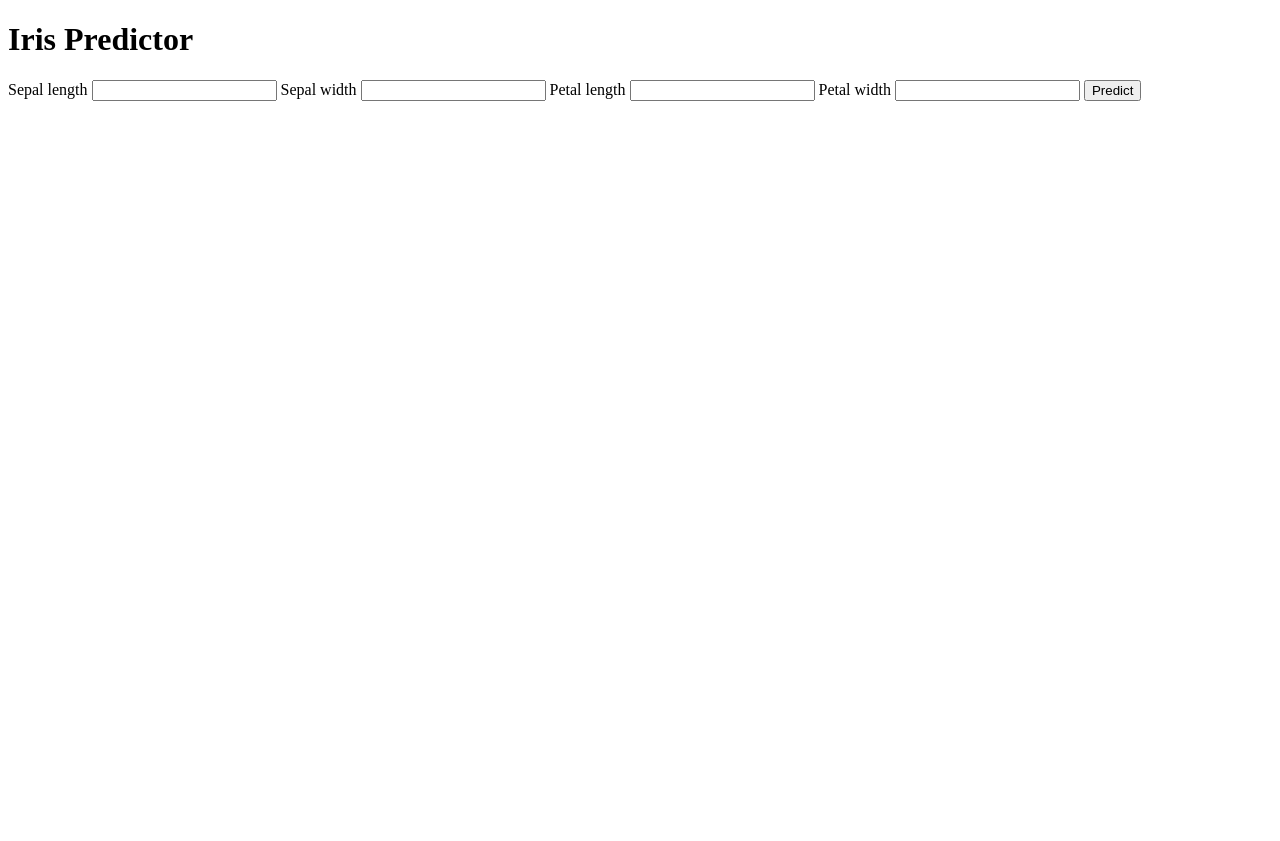
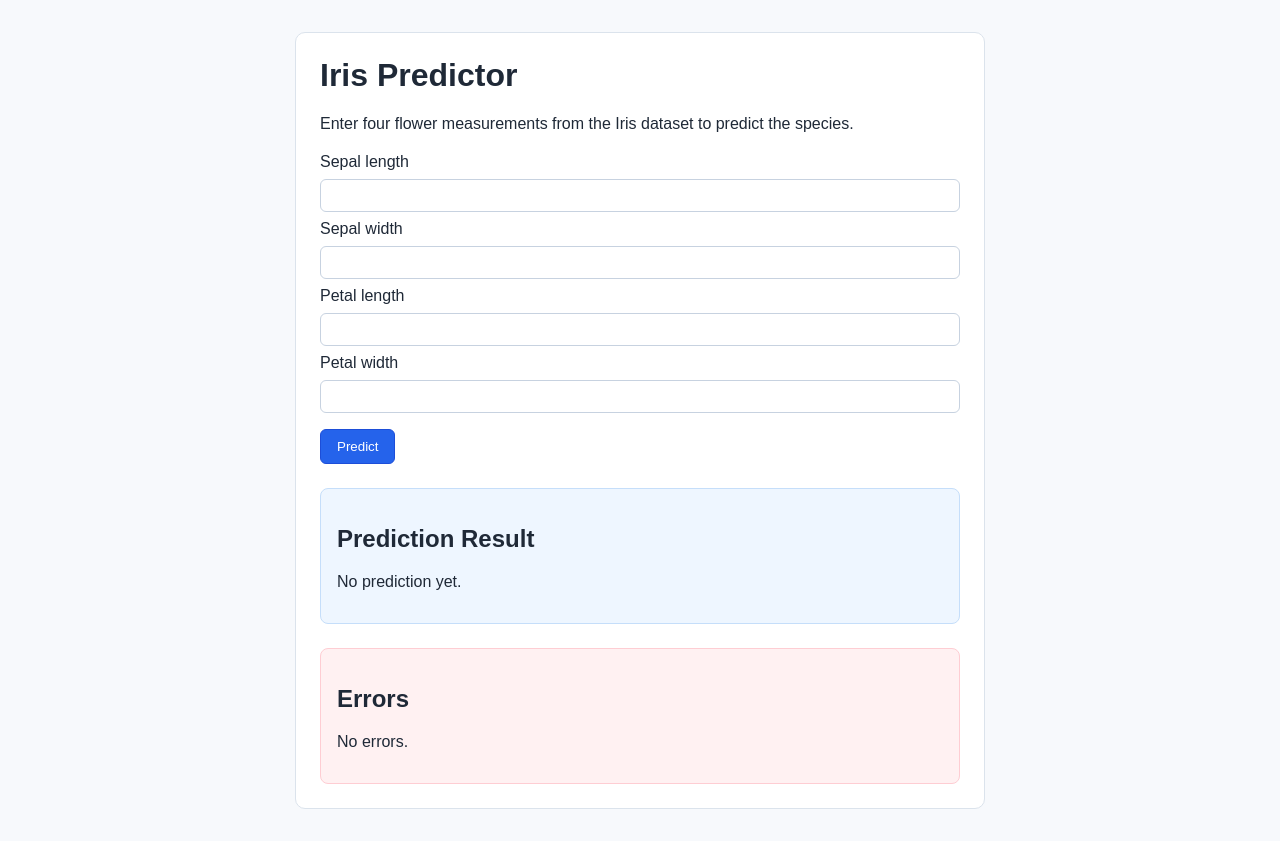
Before and after one commit to sagivba/iris-demo-site, a Flask app: page / in a window 1280 px wide. Before the commit the page ends 101 px from the top, so only its background shows below. Run offline with Flask 3, Linux system fonts and the light colour scheme.

Commit message:
Build main Iris demo UI with result and error panels

```diff
--- a/routes/web.py
+++ b/routes/web.py
@@ -13,7 +13,7 @@ web_bp = Blueprint("web", __name__)
 @web_bp.get("/")
 def home():
     """Render the main Iris input page."""
-    return render_template("index.html", errors=[], form_values={})
+    return render_template("index.html", errors=[], form_values={}, prediction_label=None)
 
 
 @web_bp.post("/predict")
@@ -34,6 +34,7 @@ def predict():
                 "index.html",
                 errors=validation_errors,
                 form_values=raw_inputs,
+                prediction_label=None,
             ),
             400,
         )
@@ -41,7 +42,8 @@ def predict():
     prediction = predict_iris(validated_inputs)
 
     return render_template(
-        "result.html",
-        prediction=prediction,
-        inputs=validated_inputs,
+        "index.html",
+        errors=[],
+        form_values=raw_inputs,
+        prediction_label=prediction["predicted_class_label"],
     )
--- a/static/style.css
+++ b/static/style.css
@@ -0,0 +1,67 @@
+body {
+  font-family: Arial, sans-serif;
+  background: #f7f9fc;
+  color: #1f2937;
+  margin: 0;
+}
+
+main {
+  max-width: 640px;
+  margin: 2rem auto;
+  padding: 1.5rem;
+  background: #ffffff;
+  border: 1px solid #dbe3ec;
+  border-radius: 10px;
+}
+
+h1 {
+  margin-top: 0;
+}
+
+.intro {
+  margin-bottom: 1.25rem;
+}
+
+.predict-form {
+  display: grid;
+  gap: 0.5rem;
+}
+
+.predict-form input {
+  padding: 0.5rem;
+  border: 1px solid #c7d2e0;
+  border-radius: 6px;
+}
+
+.predict-form button {
+  margin-top: 0.5rem;
+  width: fit-content;
+  padding: 0.55rem 1rem;
+  border: 1px solid #1d4ed8;
+  border-radius: 6px;
+  background: #2563eb;
+  color: #ffffff;
+  cursor: pointer;
+}
+
+.result-panel,
+.error-panel {
+  margin-top: 1.5rem;
+  padding: 1rem;
+  border-radius: 8px;
+}
+
+.result-panel {
+  background: #eef6ff;
+  border: 1px solid #c5defa;
+}
+
+.error-panel {
+  background: #fff1f2;
+  border: 1px solid #fecdd3;
+}
+
+.error-panel ul {
+  margin: 0;
+  padding-left: 1.25rem;
+}
--- a/templates/base.html
+++ b/templates/base.html
@@ -4,6 +4,7 @@
     <meta charset="utf-8" />
     <meta name="viewport" content="width=device-width, initial-scale=1" />
     <title>{% block title %}Iris Demo{% endblock %}</title>
+    <link rel="stylesheet" href="{{ url_for('static', filename='style.css') }}" />
   </head>
   <body>
     <main>
--- a/templates/index.html
+++ b/templates/index.html
@@ -4,32 +4,73 @@
 
 {% block content %}
   <h1>Iris Predictor</h1>
+  <p class="intro">
+    Enter four flower measurements from the Iris dataset to predict the species.
+  </p>
 
-  {% if errors %}
-    <ul>
-      {% for error in errors %}
-        <li>{{ error }}</li>
-      {% endfor %}
-    </ul>
-  {% endif %}
+  <form method="post" action="{{ url_for('web.predict') }}" class="predict-form">
+    <label for="sepal_length">Sepal length</label>
+    <input
+      id="sepal_length"
+      name="sepal_length"
+      type="number"
+      step="any"
+      value="{{ form_values.get('sepal_length', '') }}"
+      required
+    />
 
-  <form method="post" action="{{ url_for('web.predict') }}">
-    <label>
-      Sepal length
-      <input name="sepal_length" value="{{ form_values.get('sepal_length', '') }}" />
-    </label>
-    <label>
-      Sepal width
-      <input name="sepal_width" value="{{ form_values.get('sepal_width', '') }}" />
-    </label>
-    <label>
-      Petal length
-      <input name="petal_length" value="{{ form_values.get('petal_length', '') }}" />
-    </label>
-    <label>
-      Petal width
-      <input name="petal_width" value="{{ form_values.get('petal_width', '') }}" />
-    </label>
+    <label for="sepal_width">Sepal width</label>
+    <input
+      id="sepal_width"
+      name="sepal_width"
+      type="number"
+      step="any"
+      value="{{ form_values.get('sepal_width', '') }}"
+      required
+    />
+
+    <label for="petal_length">Petal length</label>
+    <input
+      id="petal_length"
+      name="petal_length"
+      type="number"
+      step="any"
+      value="{{ form_values.get('petal_length', '') }}"
+      required
+    />
+
+    <label for="petal_width">Petal width</label>
+    <input
+      id="petal_width"
+      name="petal_width"
+      type="number"
+      step="any"
+      value="{{ form_values.get('petal_width', '') }}"
+      required
+    />
+
     <button type="submit">Predict</button>
   </form>
+
+  <section class="result-panel" aria-live="polite">
+    <h2>Prediction Result</h2>
+    {% if prediction_label %}
+      <p>{{ prediction_label }}</p>
+    {% else %}
+      <p>No prediction yet.</p>
+    {% endif %}
+  </section>
+
+  <section class="error-panel" aria-live="assertive">
+    <h2>Errors</h2>
+    {% if errors %}
+      <ul>
+        {% for error in errors %}
+          <li>{{ error }}</li>
+        {% endfor %}
+      </ul>
+    {% else %}
+      <p>No errors.</p>
+    {% endif %}
+  </section>
 {% endblock %}
```
